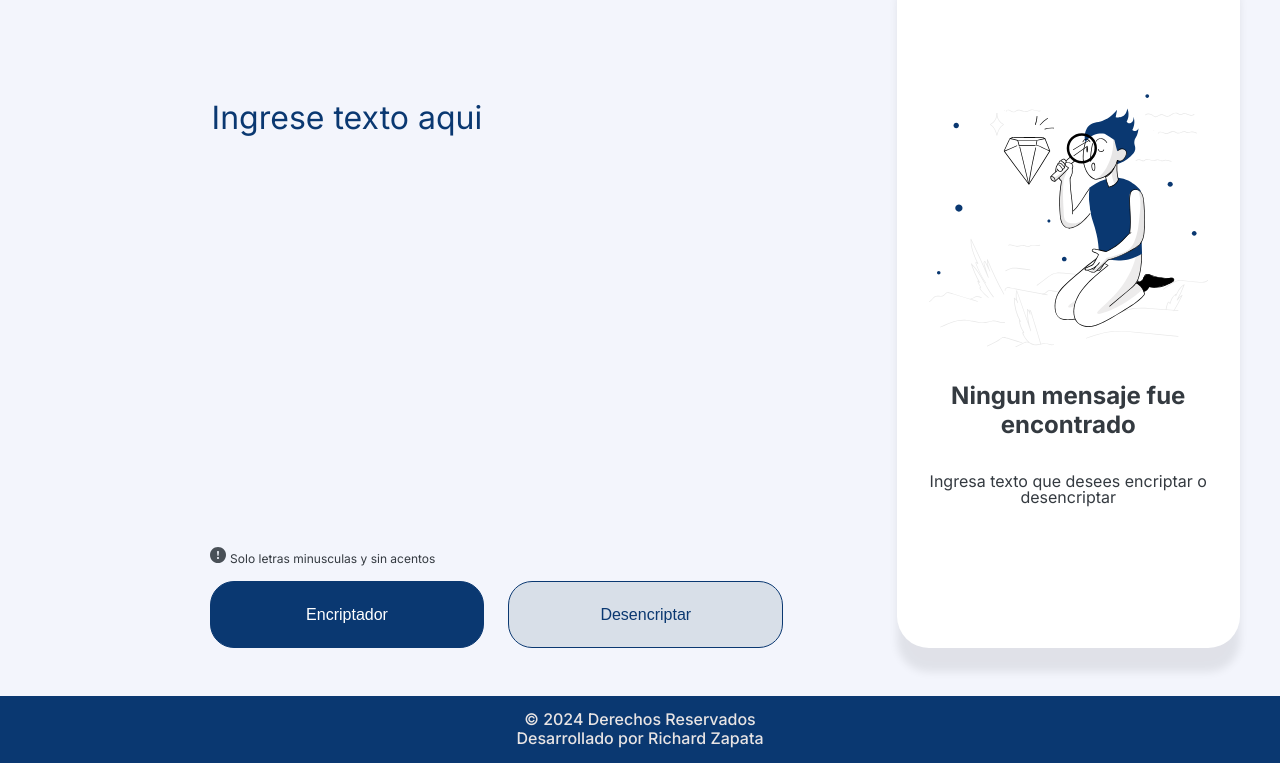
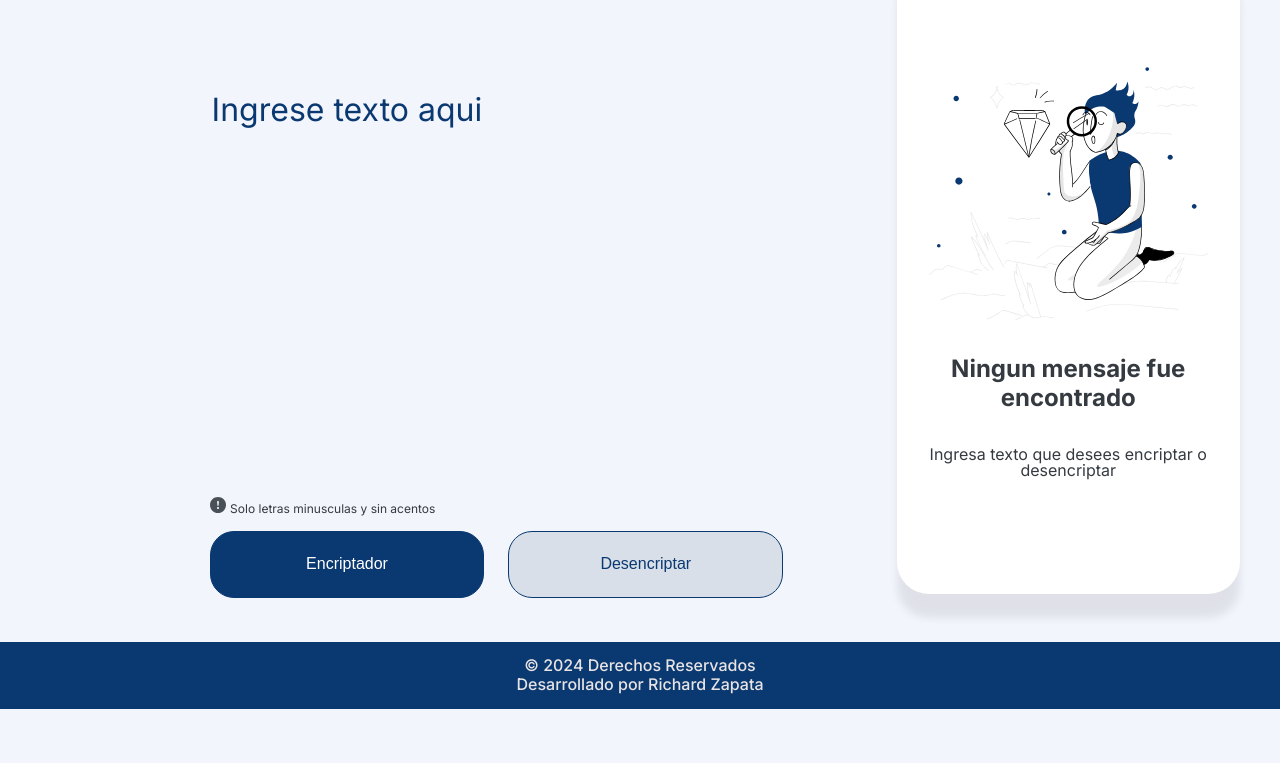
Before and after one commit to rzapata-dev/Encriptador_proyecto, a plain HTML site: page index.html in a window 1280 px wide. Shown: the part 91-854 px from the top of the page. After the commit the page ends 800 px from the top, so only its background shows below. Drawn offline with Linux system fonts and the light colour scheme.

Commit message:
se actualizo footer

```diff
--- a/styles/style.css
+++ b/styles/style.css
@@ -40,7 +40,7 @@ textarea {
   margin: auto 40px auto auto;
   display: grid;
   grid-template-columns: 2fr 1fr;
-  min-height: calc(100vh - 100px - 51px);
+  min-height: calc(100vh - 100px - 105px);
   align-items: end;
 }
 
@@ -166,8 +166,6 @@ textarea {
 .oculto {
   display: none;
 }
-
-
 
 .footer {
   background: var(--color-blue);
```
